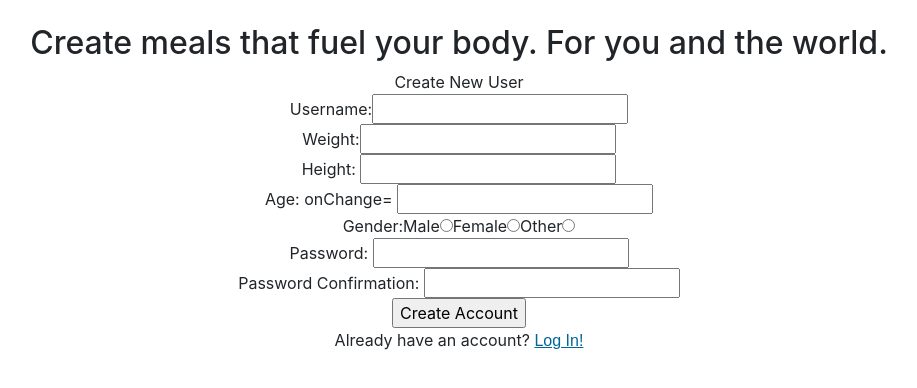
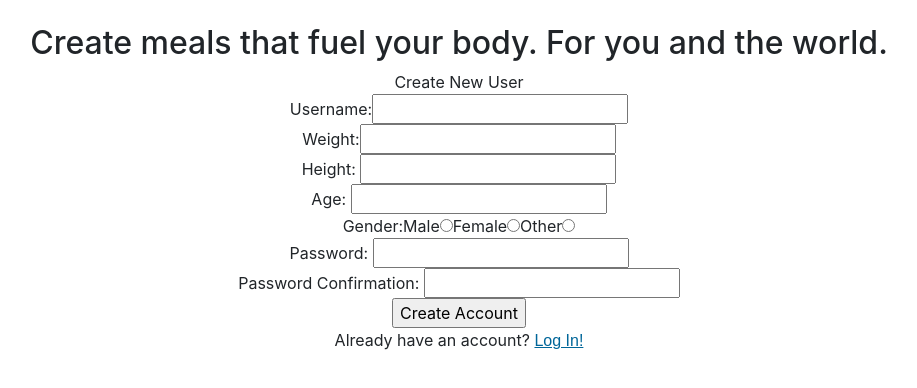
Before and after one commit to arvinf07/body-fuel-react, a React (Create React App) app: page / in a window 1280 px wide. Both pictures are taken after typing "Sample", "Sample123" into the empty fields and a click on the button "Create one!". Shown: the part 216-604 px from the top of the page, without its empty margins (181-1098 px from the left). Built offline with nearby package versions, Linux system fonts and the light colour scheme.

Commit message:
added create user function to post new user data

```diff
--- a/src/components/NewUserForm.js
+++ b/src/components/NewUserForm.js
@@ -19,8 +19,27 @@ export default function NewUserForm({setNewForm}){
     });
   }
 
+  const createUser = (e) => {
+    e.preventDefault()
+    const body = {user: state}
+    console.log(body)
+    const configObject = {
+      method: "POST",
+      headers: {
+        "Content-Type": "application/json",
+        "Accept": "application/json"
+      },
+      body: JSON.stringify(body)
+    };
+    fetch(`http://127.0.0.1:3000/users`, configObject)
+    .then(resp => resp.json())
+    .then(json => console.log(json))
+    .catch( error => alert(error)) //can errors be sent through json
+
+  }
+
   return(
-    <form id="new-user-form">
+    <form id="new-user-form" onSubmit={createUser}>
       Create New User
       <br/>
       <label for="username">Username: </label>
@@ -31,7 +50,7 @@ export default function NewUserForm({setNewForm}){
       <br/>
       Height: <input onChange={onChange} name='height' type='number' required='true' />
       <br/>
-      Age: onChange={onChange} <input name='age' type='number' required='true' />
+      Age: <input onChange={onChange} name='age' type='number' required='true' />
       <br/>
       Gender:
       <label for="male">Male</label>
```
